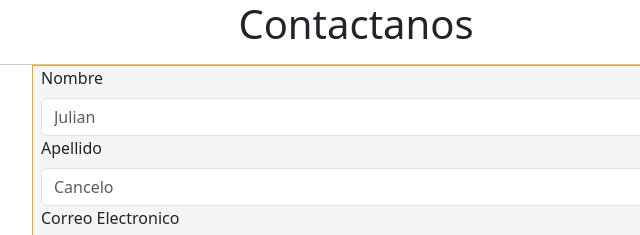
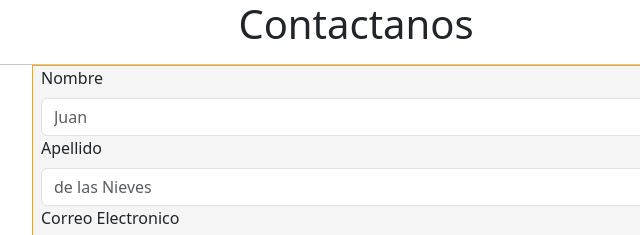
Before and after one commit to JulianCancelo/InstBeltranpracProfesionales, a plain HTML site: page contacto.html in a window 1280 px wide. Shown: the top 235 px of the page, 284-924 px from the left. Drawn offline with nearby package versions, Linux system fonts and the light colour scheme.

Commit message:
modificado datos personales

```diff
--- a/contacto.html
+++ b/contacto.html
@@ -37,9 +37,9 @@ window.onload = function(){
 <form class="row g-3" method="get" role="form">
 <div class="mb-3">
   <label for="nombre" class="form-label">Nombre</label>
-  <input type="name" class="form-control" id="nombreContacto" placeholder="Julian" required>
+  <input type="name" class="form-control" id="nombreContacto" placeholder="Juan" required>
   <label for="apellido" class="form-label">Apellido</label>
-  <input type="surname" class="form-control" id="apellido" placeholder="Cancelo" required>
+  <input type="surname" class="form-control" id="apellido" placeholder="de las Nieves" required>
   <label for="exampleFormControlInput1" class="form-label">Correo Electronico</label>
   <input type="email" class="form-control" id="exampleFormControlInput1" placeholder="Alguien@casalnovo.com" required>
   <select class="form-select" list="motivo" id="motivo" placeholder="Tipo de Contacto" required>
```
